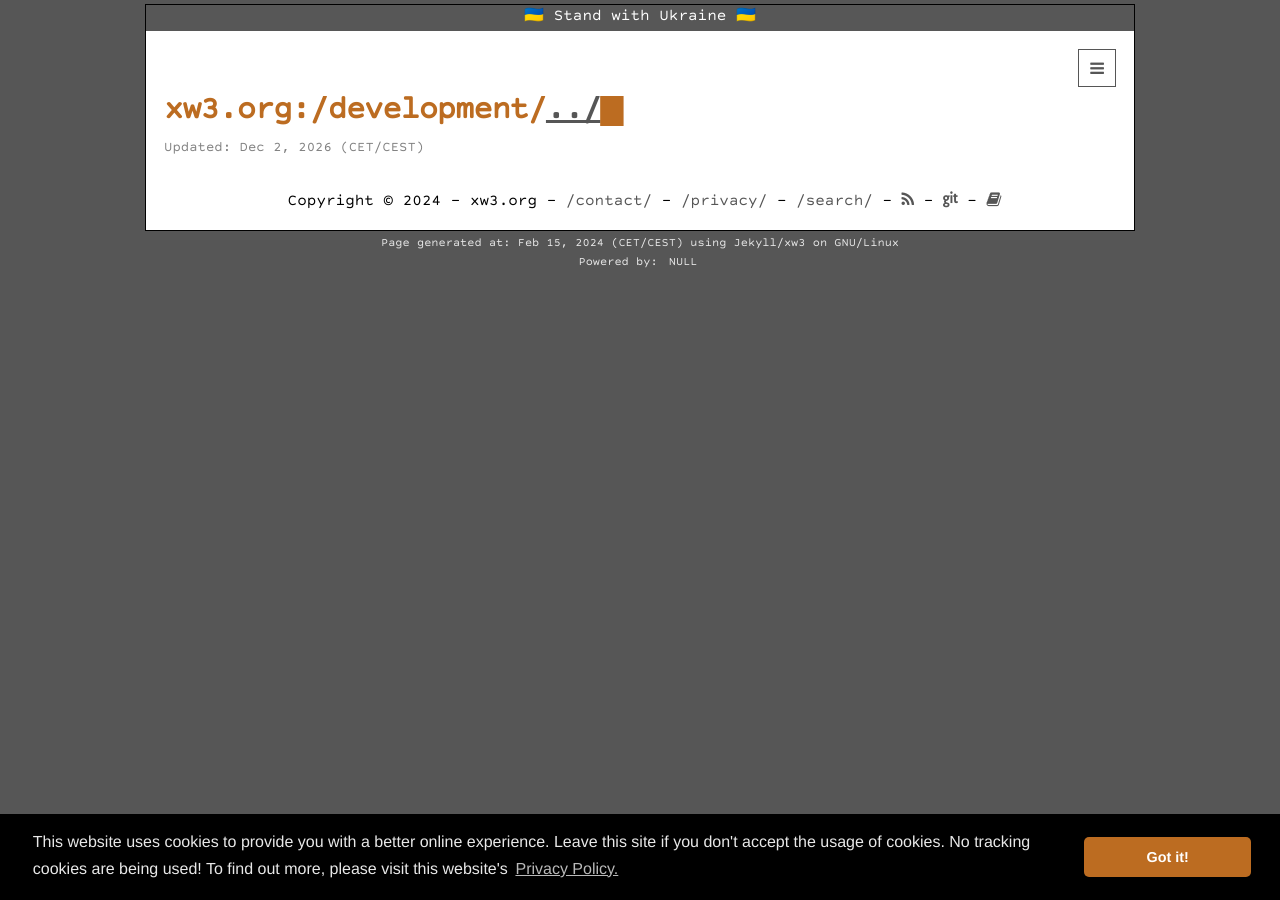
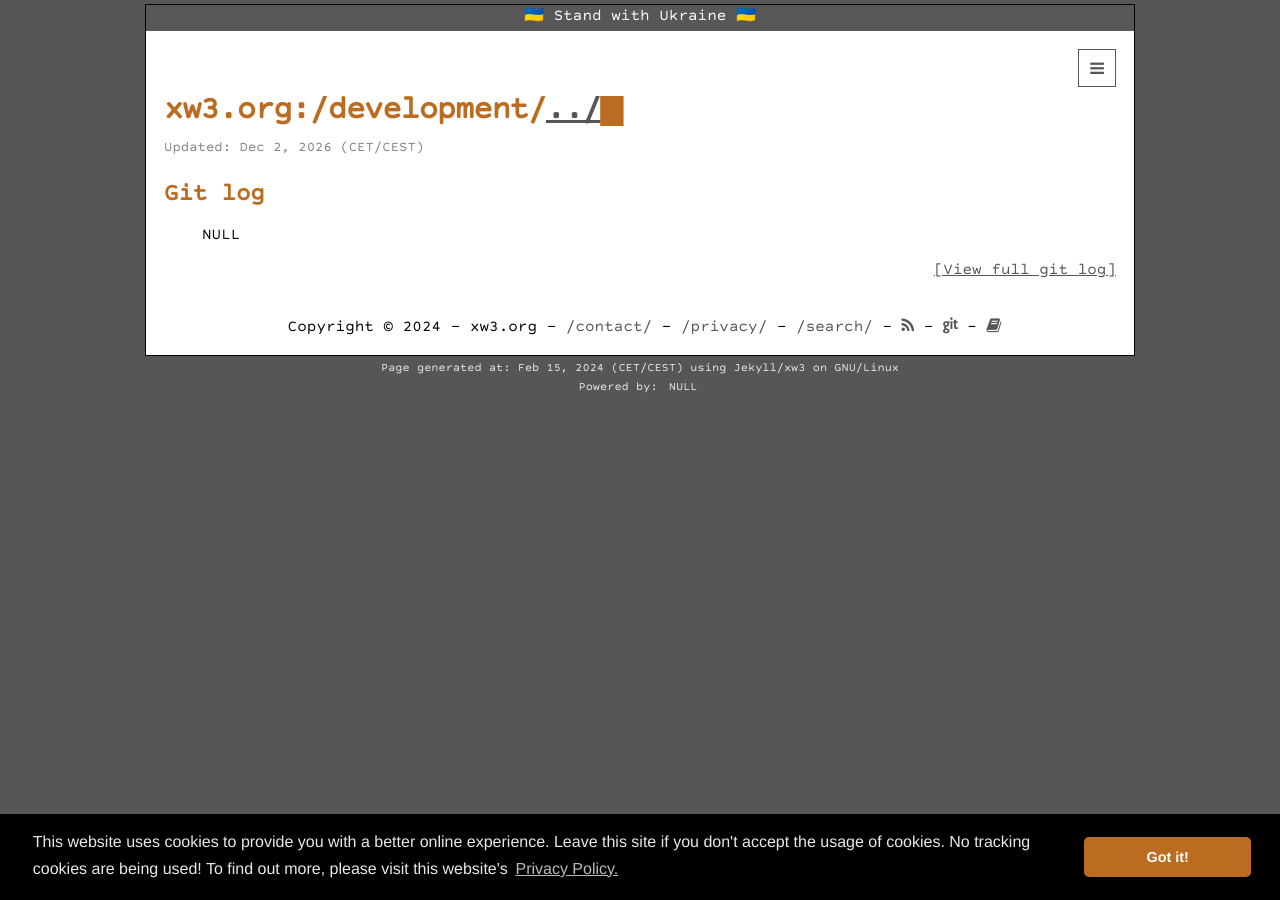
Before and after one commit to hanez/xw3, a Jekyll site: the page built from development/development.html, in a window 1280 px wide. Built offline with Jekyll 4.4.1, drawn with Linux system fonts in a browser that asks for light colours.

Commit message:
Added development section to site.

```diff
--- a/_includes/header.html
+++ b/_includes/header.html
@@ -11,8 +11,8 @@
           <li><a class="page-link" href="/bin/" style="text-decoration: none;">/bin/</a></li>
           <li><a class="page-link" href="/blog/" style="text-decoration: none;">/blog/</a></li>
           <li><a class="page-link" href="/contact/" style="text-decoration: none;">/contact/</a></li>
-          <!--<li><a class="page-link" href="/development/" style="text-decoration: none;">/development/</a></li>
-          <li><a class="page-link" href="/documentation/" style="text-decoration: none;">/documentation/</a></li>
+          <li><a class="page-link" href="/development/" style="text-decoration: none;">/development/</a></li>
+          <!--<li><a class="page-link" href="/documentation/" style="text-decoration: none;">/documentation/</a></li>
           <li><a class="page-link" href="/examples/" style="text-decoration: none;">/examples/</a></li>-->
         </ul>
       </div>
--- /dev/null
+++ b/development/development.html
@@ -0,0 +1,20 @@
+---
+layout: page
+published: true
+noToc: true
+title: /development/
+subtitle:
+permalink: /development/
+---
+
+<h2>Git log</h2>
+
+<ul id="gitlog" name="gitlog" style="font-family: CourierPrimeSans;">NULL</ul>
+
+<script>
+$(document).ready(function(){
+  $("#gitlog").load("/cgi/gitlog/");
+});
+</script>
+
+<p style="text-align:right;"><a href="https://git.xw3.org/xw3/xw3.org/commits/branch/main">[View full git log]</a></p>
--- a/index.html
+++ b/index.html
@@ -66,7 +68,7 @@
 });
 </script>
 
-<p style="text-align:right;"><a href="https://git.xw3.org/xw3/xw3.org/commits/branch/main">[View full git log]</a></p>
+<p style="text-align:right;"><a href="/development/">[View development page]</a></p>
 
 <h2>Links</h2>
 
```
Also changed, not shown: other parts of index.html (+3 -1 lines), development/development.md (deleted, +0 -8 lines), 1 other file.
